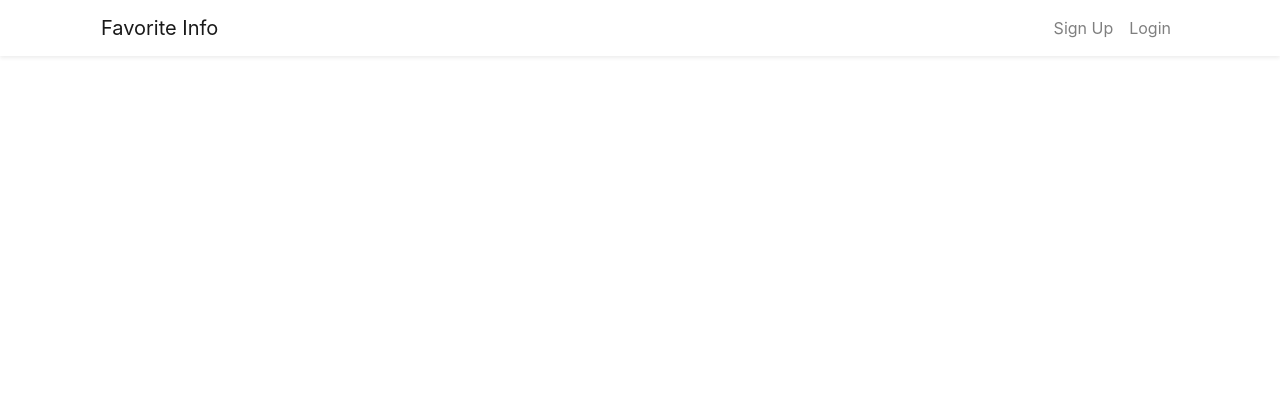
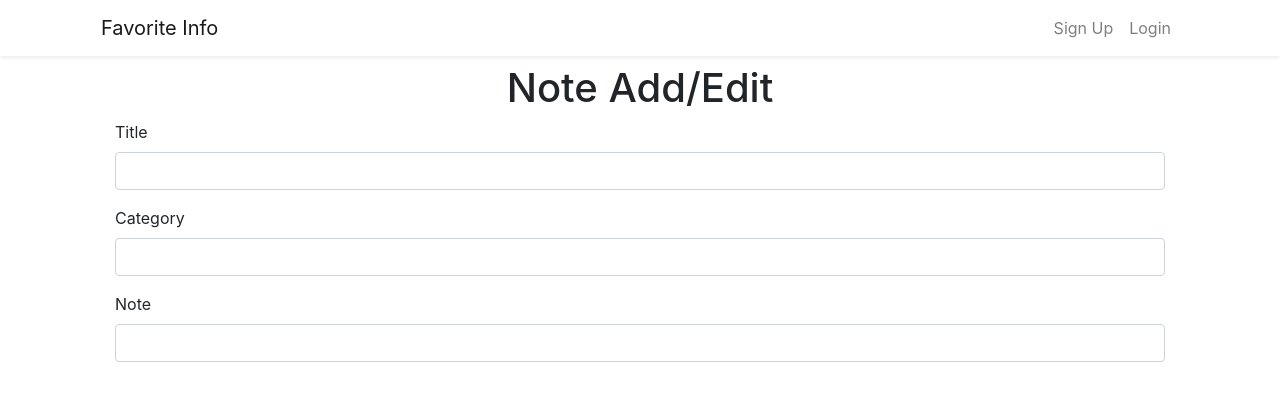
Before and after one commit to uzunemre/favorite-info-frontend, a React (Create React App) app: page /#/notes in a window 1280 px wide. Shown: the top 400 px of the page. Built offline with nearby package versions, Linux system fonts and the light colour scheme.

Commit message:
add note page(not completed)

```diff
--- a/src/components/TopBar.js
+++ b/src/components/TopBar.js
@@ -31,7 +31,7 @@ class TopBar extends React.Component {
         });
     };
 
-    onClickAddCategory = () => {
+    hideDropDown = () => {
         this.setState({
             dropDownVisible: false
         });
@@ -100,10 +100,15 @@ class TopBar extends React.Component {
                                 className="dropdown-item"
                             ><i className="fas fa-user text-info"></i> {userInfo(this.props.user)}</span>
                             <Link
+                                to="/notes"
+                                className="dropdown-item"
+                                onClick={this.hideDropDown}>
+                                <i className="fa fa-plus"></i>Add Note
+                            </Link>
+                            <Link
                                 to="/categories"
                                 className="dropdown-item"
-                                onClick={this.onClickAddCategory}
-                            >
+                                onClick={this.hideDropDown}>
                                 <i className="fa fa-plus"></i>Add Category
                             </Link>
                             <span
--- a/src/containers/App.js
+++ b/src/containers/App.js
@@ -5,6 +5,7 @@ import HomePage from "../pages/HomePage";
 import UserSignupPage from "../pages/UserSignUpPage";
 import LoginPage from '../pages/LoginPage';
 import {CategoryEditPage} from "../pages/CategoryEditPage";
+import {NoteEditPage} from "../pages/NoteEditPage";
 
 function App() {
     return (
@@ -16,6 +17,7 @@ function App() {
                     <Route path="/login" component={LoginPage}/>
                     <Route path="/signup" component={UserSignupPage}/>
                     <Route path="/categories" component={CategoryEditPage}/>
+                    <Route path="/notes" component={NoteEditPage}/>
                 </Switch>
             </div>
         </div>
--- /dev/null
+++ b/src/pages/NoteEditPage.js
@@ -0,0 +1,71 @@
+import React from 'react';
+import Input from "../components/Input";
+import ButtonWithProgress from "../components/ButtonWithProgress";
+
+export class NoteEditPage extends React.Component {
+    state = {
+        title: '',
+        categoryId: '',
+        note: '',
+        importanceLevel: '',
+        isRead: false,
+        pendingApiCall: false,
+        errors: {},
+    };
+
+    onChangeTitle = (event) => {
+        const value = event.target.value;
+        const errors = {...this.state.errors};
+        delete errors.title;
+        this.setState({title: value, errors});
+    };
+
+    onChangeCategory = (event) => {
+        const value = event.target.value;
+        const errors = {...this.state.errors};
+        delete errors.categoryId;
+        this.setState({categoryId: value, errors});
+    };
+
+    onChangeNote = (event) => {
+        const value = event.target.value;
+        const errors = {...this.state.errors};
+        delete errors.note;
+        this.setState({note: value, errors});
+    };
+
+    render() {
+        return (
+            <div className="container">
+                <h1 className="text-center">Note Add/Edit</h1>
+                <div className="col-12 mb-3">
+                    <Input
+                        label="Title"
+                        value={this.state.title}
+                        onChange={this.onChangeTitle}
+                        hasError={this.state.errors.title && true}
+                        error={this.state.errors.title}
+                    />
+                </div>
+                <div className="col-12 mb-3">
+                    <Input
+                        label="Category"
+                        value={this.state.categoryId}
+                        onChange={this.onChangeCategory}
+                        hasError={this.state.errors.categoryId && true}
+                        error={this.state.errors.categoryId}
+                    />
+                </div>
+                <div className="col-12 mb-3">
+                    <Input
+                        label="Note"
+                        value={this.state.note}
+                        onChange={this.onChangeNote}
+                        hasError={this.state.errors.note && true}
+                        error={this.state.errors.note}
+                    />
+                </div>
+            </div>
+        );
+    }
+}
```
